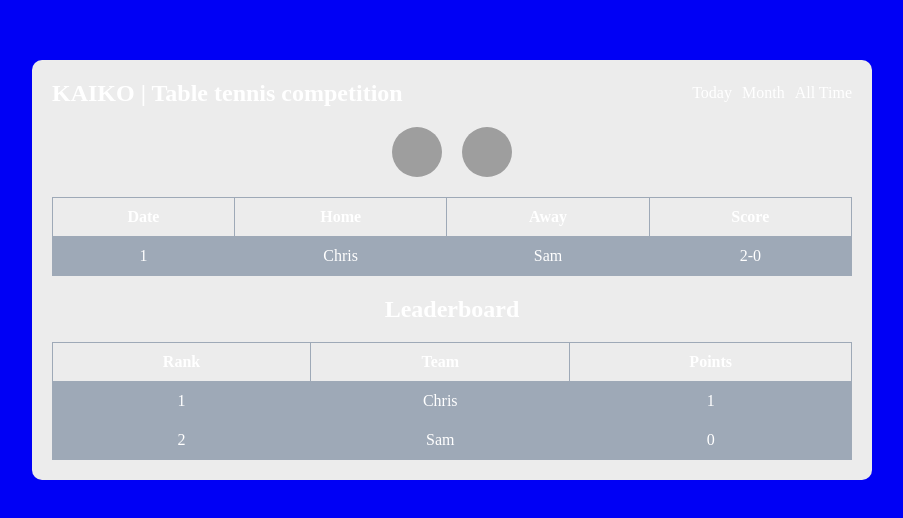
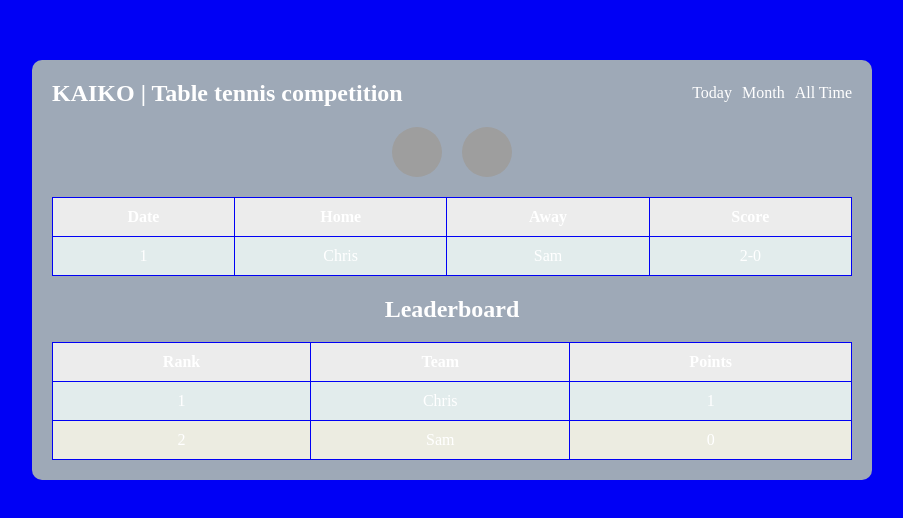
Before and after one commit to Chrisdekw/kaikotabletennis.github.io, a plain HTML site: page index.html in a window 1280 px wide. Shown: the part 130-648 px from the top of the page, without its empty margins (188-1091 px from the left). Drawn offline with Linux system fonts and the light colour scheme; grey boxes are pictures that could not be loaded.

Commit message:
Update index.html

```diff
--- a/index.html
+++ b/index.html
@@ -18,7 +18,7 @@
             height: 100vh;
         }
         .container {
-            background-color: #ECECEC;
+            background-color: #9EA9B7;
             border-radius: 10px;
             padding: 20px;
             width: 80%;
@@ -47,22 +47,22 @@
         }
         .leaderboard th, .leaderboard td {
             padding: 10px;
-            border: 1px solid #9EA9B7;
+            border: 1px solid #0000F5;
         }
         .leaderboard th {
             background-color: #ECECEC;
         }
         .leaderboard tbody tr:nth-child(odd) {
-            background-color: #9EA9B7;
+            background-color: #E2ECEC;
         }
         .leaderboard tbody tr:nth-child(even) {
-            background-color: #9EA9B7;
+            background-color: #ECECE1;
         }
         .leaderboard tbody tr {
             transition: background-color 0.3s ease;
         }
         .leaderboard tbody tr:hover {
-            background-color: #8894A2;
+            background-color: #ECDCEC;
         }
         .leaderboard .rank {
             font-weight: bold;
@@ -85,7 +85,7 @@
 
     <div class="container">
         <div class="header">
-            <div class="title">KAIKO | Table tennis competition</div>
+            <div class="title">KAIKO  |  Table tennis competition</div>
             <div class="tabs">
                 <div>Today</div>
                 <div>Month</div>
```
